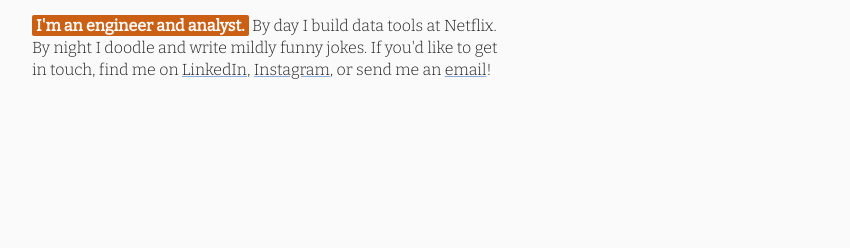
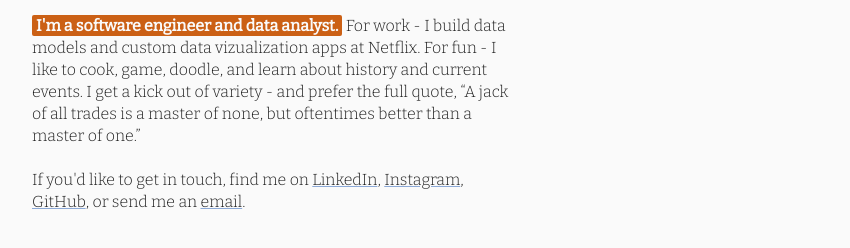
Before and after one commit to sagarvxyz/sagarv.xyz, an Astro site: page / in a window 1280 px wide. Shown: the part 260-508 px from the top of the page, without its empty margins (208-1058 px from the left). Built offline with nearby package versions, Linux system fonts and the light colour scheme; Astro itself is replaced by a stand-in of ours.

Commit message:
feat: update homepage (#25)

```diff
--- a/src/pages/index.astro
+++ b/src/pages/index.astro
@@ -24,14 +24,18 @@ const title = 'Sagar Velagala';
         <h1>{title}.</h1>
         <section class="hero-blurb">
             <p>
-                <strong
-                    >I'm an engineer and analyst.</strong
-                > By day I build data tools at Netflix.
-                By night I doodle and write mildly funny jokes. If you'd like to get in touch, find me on
-                <a href="https://www.linkedin.com/in/sagarvelagala/">LinkedIn</a
-                >, <a href="https://www.instagram.com/sagarvxyz/">Instagram</a>,
+                <strong>I'm a software engineer and data analyst.</strong>
+                For work - I build data models and custom data vizualization apps at Netflix.
+                For fun - I like to cook, game, doodle, and learn about history and current events.
+                I get a kick out of variety - and prefer the full quote,
+                <q>A jack of all trades is a master of none, but oftentimes better than a master of one.</q>
+                <br><br>
+                If you'd like to get in touch, find me on
+                <a href="https://www.linkedin.com/in/sagarvelagala/">LinkedIn</a>,
+                <a href="https://www.instagram.com/sagarvxyz/">Instagram</a>,
+                <a href="https://www.github.com/sagarvxyz">GitHub</a>,
                 or send me an <a href="mailto:sagar.velagala@gmail.com">email</a
-                >!
+                >.
             </p>
         </section>
     </div>
```
